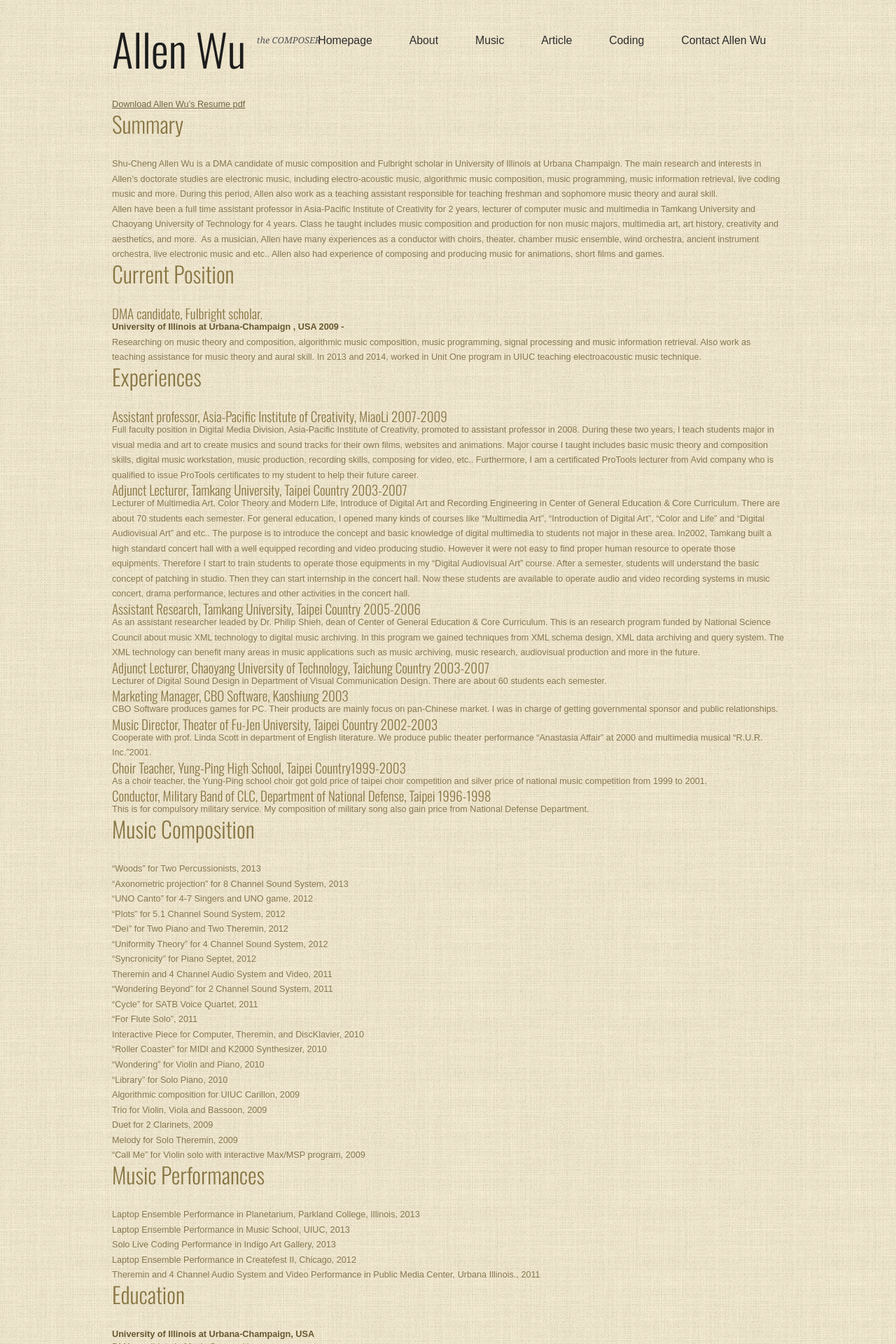
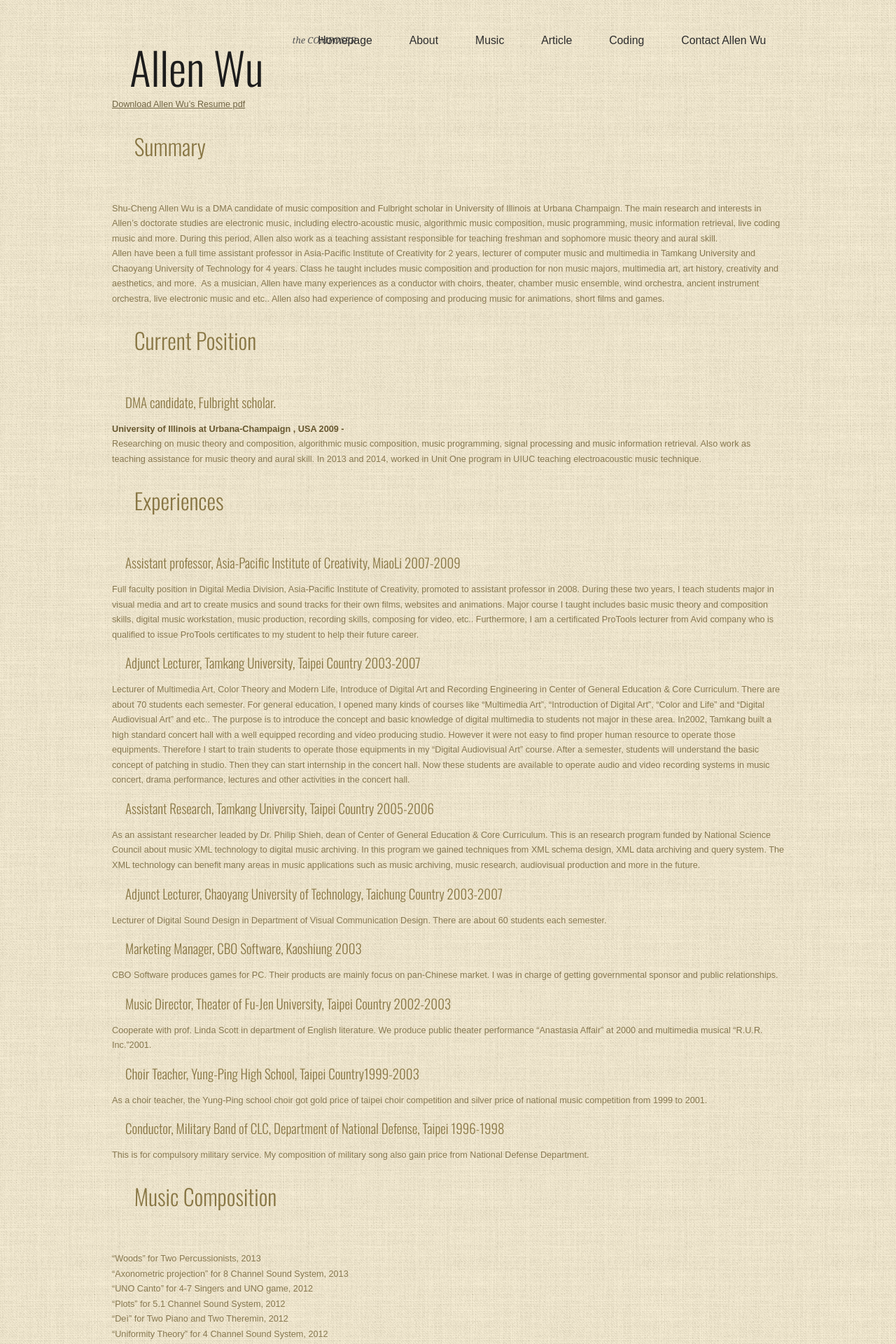
Before and after one commit to allenloves/allenloves.github.io, a Jekyll site: the page built from about.md, in a window 1280 px wide. Shown: the top 1920 px of the page at 70% size. Built offline with Jekyll 4.4.1, drawn with Linux system fonts in a browser that asks for light colours; nearby versions of some CDN libraries.

Commit message:
edit css

```diff
--- a/css/style.css
+++ b/css/style.css
@@ -20,7 +20,7 @@ body, #skel-panels-pageWrapper {
 }
 
 h1, h2, h3 {
-	margin: 0em;
+	margin: 1em;
 	padding: 0em;
 	text-transform: none;
 	font-family: 'Oswald', sans-serif;
```
